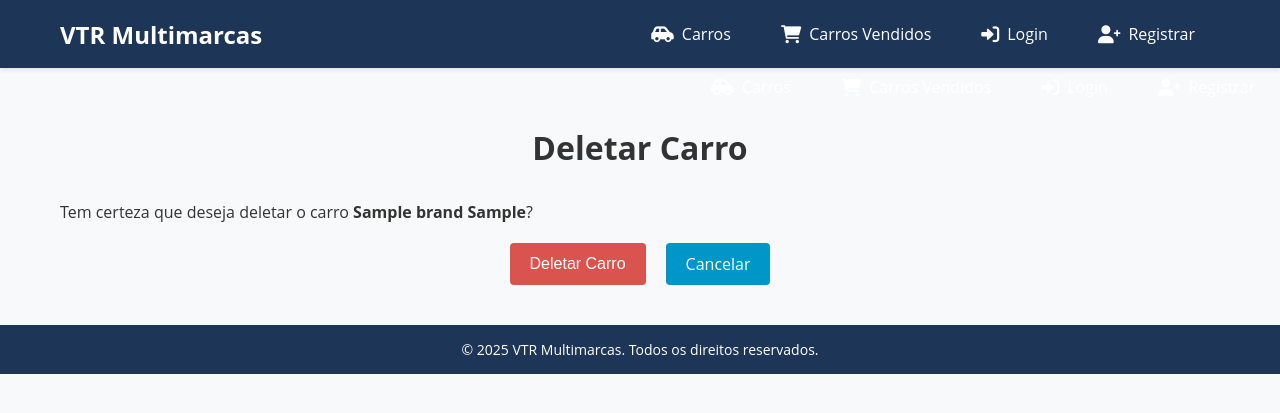
After one commit to vitorbatista1/store_vehicles, a Django app: page /car/1/delete/ in a window 1280 px wide. The commit adds this page. Shown: the top 413 px of the page. Run offline with Django 5.2, Linux system fonts and the light colour scheme; tables that the repository leaves empty hold one stand-in row (values such as "Sample post").

Commit message:
feat: adicionando validacoes para editar e deletar carro

```diff
--- a/app/urls.py
+++ b/app/urls.py
@@ -2,7 +2,7 @@ from django.contrib import admin
 from django.urls import path
 from django.conf import settings
 from django.conf.urls.static import static
-from cars.views import cars_sold_view, CarsView, NewCarView, CarDetailView, UpdateCarView
+from cars.views import cars_sold_view, CarsView, NewCarView, CarDetailView, UpdateCarView, DeleteCarView
 from accounts.views import register_view, login_view, logout_view
 
 
@@ -17,4 +17,5 @@ urlpatterns = [
     path("logout/", logout_view, name='logout_view'),
     path("car/<int:pk>/", CarDetailView.as_view(), name='car_details'),
     path("car/<int:pk>/update/", UpdateCarView.as_view(), name='car_update'),
+    path("car/<int:pk>/delete/", DeleteCarView.as_view(), name='car_delete')
 ] + static(settings.MEDIA_URL, document_root=settings.MEDIA_ROOT)
--- /dev/null
+++ b/cars/templates/delete_car.html
@@ -0,0 +1,63 @@
+{% extends "base.html" %}
+
+{% block content %}
+  <style>
+    .buttons-container {
+      display: flex;
+      justify-content: center;
+      margin-top: 20px;
+      margin-bottom: 20px;
+    }
+
+    .btn {
+      display: inline-block;
+      background-color: #0096c7;
+      color: #fff;
+      border: none;
+      padding: 10px 20px;
+      font-size: 16px;
+      border-radius: 4px;
+      cursor: pointer;
+      transition: background-color 0.3s ease-in-out;
+      margin: 0 10px;
+    }
+
+    .btn:hover {
+      background-color: #108eb8;
+    }
+
+    .btn-danger {
+      background-color: #d9534f;
+      text-decoration: none !important;
+    }
+
+    .btn-danger:hover {
+      background-color: #d2221c;
+    }
+
+    .error-message {
+      color: #d9534f;
+      font-size: 14px;
+      margin-top: 5px;
+    }
+
+    a {
+      text-decoration: none !important;
+    }
+  </style>
+  <div class="card">
+    <div class="card-header">
+      <h1 class="card-title">Deletar Carro</h1>
+    </div>
+    <div class="card-body">
+      <p>Tem certeza que deseja deletar o carro <strong>{{ object.brand }} {{ object.model }}</strong>?</p>
+      <form method="post">
+        {% csrf_token %}
+        <div class="buttons-container">
+          <button type="submit" class="btn btn-danger">Deletar Carro</button>
+          <a href="{% url 'car_update' pk=object.pk %}" class="btn btn-secondary">Cancelar</a>
+        </div>
+      </form>
+    </div>
+  </div>
+{% endblock %}
--- a/cars/views.py
+++ b/cars/views.py
@@ -5,6 +5,7 @@ from django.views import View
 from django.views.generic import ListView, CreateView, UpdateView, DeleteView, DetailView
 from django.contrib.auth.decorators import login_required
 from django.utils.decorators import method_decorator
+from django.urls import reverse_lazy
 
 
 class CarsView(View):
@@ -48,4 +49,11 @@ class UpdateCarView(UpdateView):
     model = Car
     form_class = carsModelForm
     template_name = 'update_car.html'
+
+    def get_success_url(self):
+        return reverse_lazy('car_details', kwargs={'pk': self.object.pk})
+
+class DeleteCarView(DeleteView):
+    model = Car
+    template_name = 'delete_car.html'
     success_url = '/cars/'
```
Also changed, not shown: cars/templates/car_details.html (+7 -3 lines), cars/templates/cars.html (+77 -37 lines).
